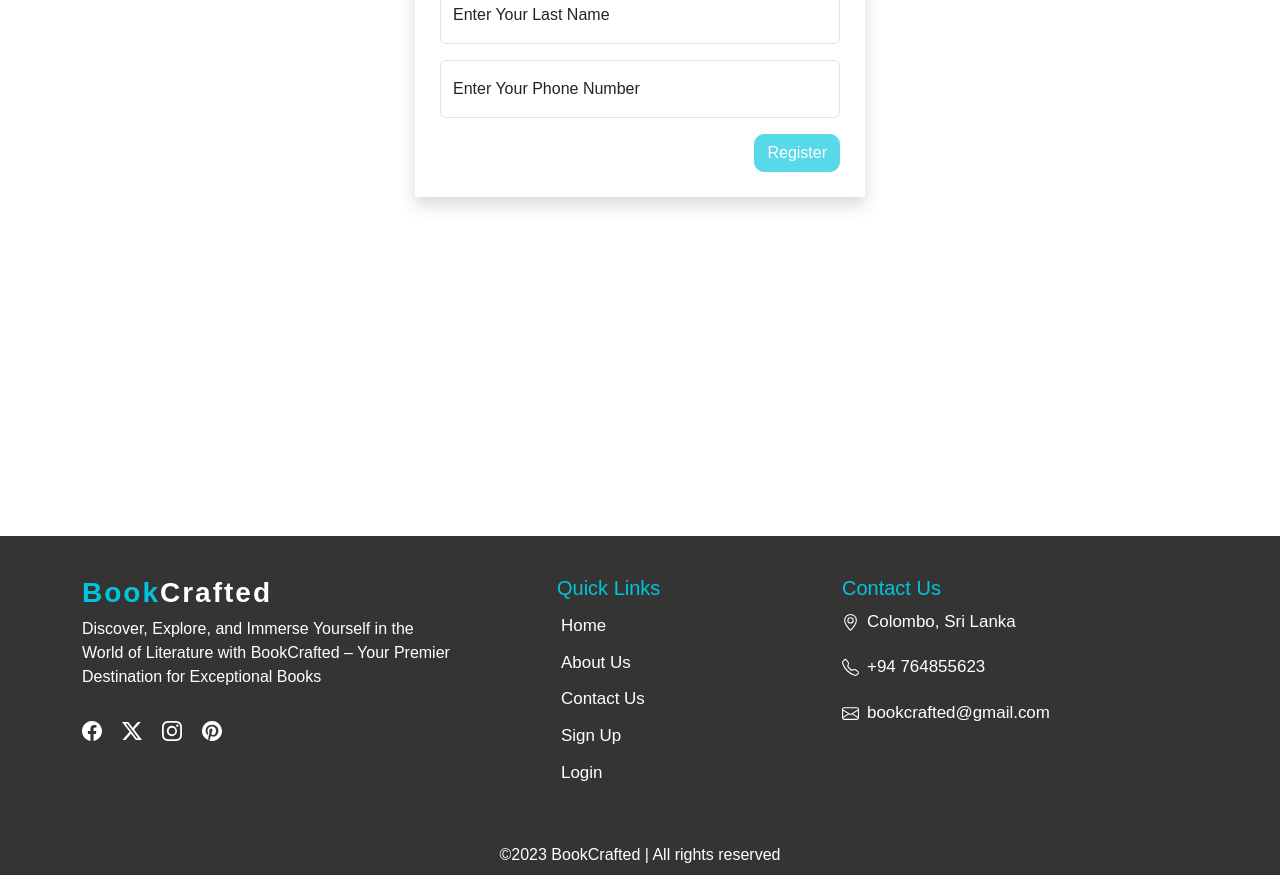
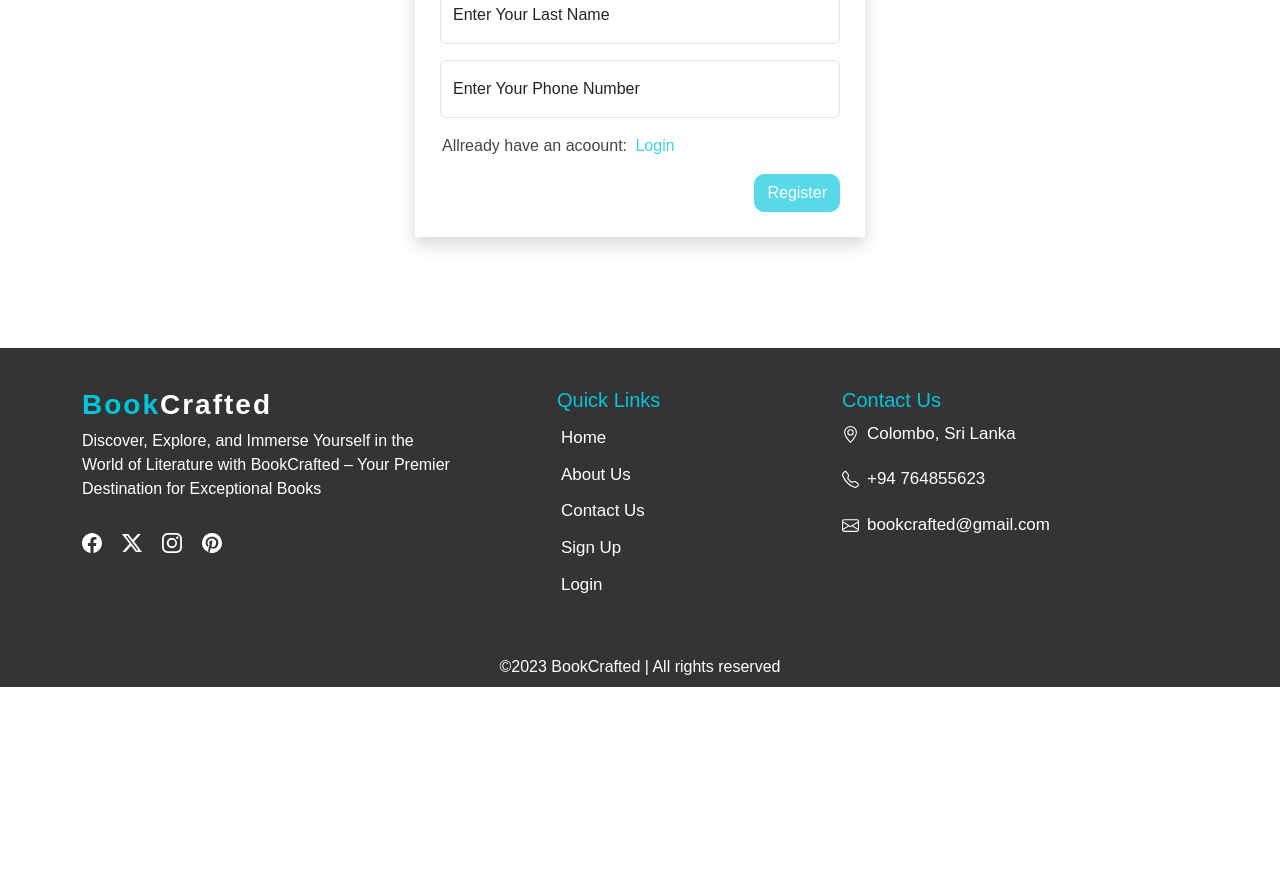
Before and after one commit to sajanaPG/bookstore-frontend, a React (Create React App) app: page /register in a window 1280 px wide. Shown: the part 480-1355 px from the top of the page. After the commit the page ends 1167 px from the top, so only its background shows below. Built offline with nearby package versions, Linux system fonts and the light colour scheme.

Commit message:
Chnaged Styles

```diff
--- a/src/components/NavigationBar.js
+++ b/src/components/NavigationBar.js
@@ -52,7 +52,7 @@ function NavigationBar() {
 
                             {auth ?
                                 <>
-                                    <Nav.Link href="/user">{auth}</Nav.Link>
+                                    <Nav.Link>{auth}</Nav.Link>
                                     <Nav.Link onClick={logout} >Log out</Nav.Link>
                                 </>
                                 :
--- a/src/index.scss
+++ b/src/index.scss
@@ -17,7 +17,7 @@ body {
 .Footer {
     padding-top: 40px;
     padding-bottom: 28px;
-    margin-top: 15rem;
+    margin-top: 12px;
     background-color: #343434;
     color: white;
 }
@@ -113,6 +113,21 @@ body {
     background-color: #fff;
 }
 
+.login-box a {
+    text-decoration: none;
+    margin-left: 4px;
+    opacity: 90%;
+}
+
+.login-box a:hover {
+    opacity: 100%;
+}
+
+.login-box p {
+    margin-left: 2px;
+    opacity: 85%;
+}
+
 .auth-button,
 .auth-button:hover,
 .auth-button:hover:active,
@@ -190,13 +205,20 @@ body {
 }
 
 /* Bookdetails page */
+.detail-img {
+    padding: 30px;
+}
+
+.coverImg {
+    max-width: 200px;
+    max-height: 450px;
+    border-radius: 5px;
+}
+
 .detail-text {
-    position: absolute;
-    right: 320px;
     background-color: #dbf6f1;
     border-radius: 5px;
-    padding: 40px 80px 25px 100px;
-    width: 50%;
+    padding: 40px 60px;
     min-height: 300px;
 }
 
@@ -206,16 +228,6 @@ body {
     color: red;
 }
 
-.detail-img {
-    position: absolute;
-    left: 290px;
-    top: 120px;
-}
-
-.coverImg {
-    max-width: 200px;
-    max-height: 450px;
-}
 
 /* Cart */
 .cartButton,
@@ -331,3 +343,9 @@ body {
         padding: 4px 8px;
     }
 }
+
+@media (max-width: 415px) {
+    .detail-text {
+        padding: 20px;
+    }
+}
--- a/src/pages/BookDetails.js
+++ b/src/pages/BookDetails.js
@@ -1,5 +1,5 @@
 import { useState } from 'react';
-import { Row, Col, Button, Stack } from 'react-bootstrap';
+import { Row, Col, Button, Stack, Card } from 'react-bootstrap';
 
 import { useDispatch } from 'react-redux';
 import { addToCart } from '../features/cartSlice';
@@ -34,8 +34,16 @@ const BookDetails = ({ selectedBook }) => {
         dispatch(addToCart(data));
     }
     return (
-        <div className="detail-box">
-            <div className="detail-text">
+        <div className='book-detail-container'>
+            <Row>
+                <Col lg="3" className='text-center'>
+                    <div className="detail-img">
+                        <img src={selectedBook.image} alt="coverImage" className="coverImg" />
+                    </div>
+                </Col>
+
+                <Col>
+                    <Card body className='detail-text'>
                         <Row>
                             <h3 className='text-uppercase'>{selectedBook.title}</h3>
                             <h5>Rs. {selectedBook.price.toFixed(2)}</h5>
@@ -45,7 +53,7 @@ const BookDetails = ({ selectedBook }) => {
                                     Author: {selectedBook.author} <br />
                                     Category: {selectedBook.subcategory.category.name} <br />
                                     Subcategory: {selectedBook.subcategory.name} <br />
-                            {selectedBook.qoh===0 ?
+                                    {selectedBook.qoh === 0 ?
                                         <h6>Out of stock</h6> : null
                                     }
 
@@ -60,22 +68,14 @@ const BookDetails = ({ selectedBook }) => {
                         </Row>
 
                         <Stack direction="horizontal" gap={2}>
-
                             <Button variant='light' className='px-4 py-2' onClick={decrement}>-</Button>
                             <label className='px-3 py-2 bg-light text-dark rounded align-middle'> {count} </label>
                             <Button variant='light' className='px-4 py-2' onClick={increment}>+</Button>
-                    <Button className='cartButton' variant='primary' disabled={selectedBook.qoh===0?true:false} onClick={() => handleAddCart(selectedBook)}>ADD TO CART</Button>
-
+                            <Button className='cartButton' variant='primary' disabled={selectedBook.qoh === 0 ? true : false} onClick={() => handleAddCart(selectedBook)}>ADD TO CART</Button>
                         </Stack>
-
-
-            </div>
-
-            <div className="detail-img">
-                <img src={selectedBook.image} alt="coverImage" className="coverImg" />
-            </div>
-
-
+                    </Card>
+                </Col>
+            </Row>
         </div>
 
 
--- a/src/pages/auth/Login.js
+++ b/src/pages/auth/Login.js
@@ -62,6 +62,8 @@ const Login = () => {
                                 {error}
                             </div>
                         }
+                        <p>New user?  <a href="/register">Register Now</a></p>
+
                         <div className="text-end">
                             <Button type="submit" variant="primary" className="auth-button">Login</Button>
                         </div>
--- a/src/pages/auth/Register.js
+++ b/src/pages/auth/Register.js
@@ -112,6 +112,9 @@ const Register = () => {
                                 {error}
                             </div>
                         }
+                        <p>Allready have an acoount: <a href="/login">Login</a></p>
+
+
                         <div className="text-end">
                             <Button type="submit" variant="primary" className="auth-button" disabled={registerDisabled}>Register</Button>
                         </div>
```
Lines whose indentation alone changed are shown as unchanged.
